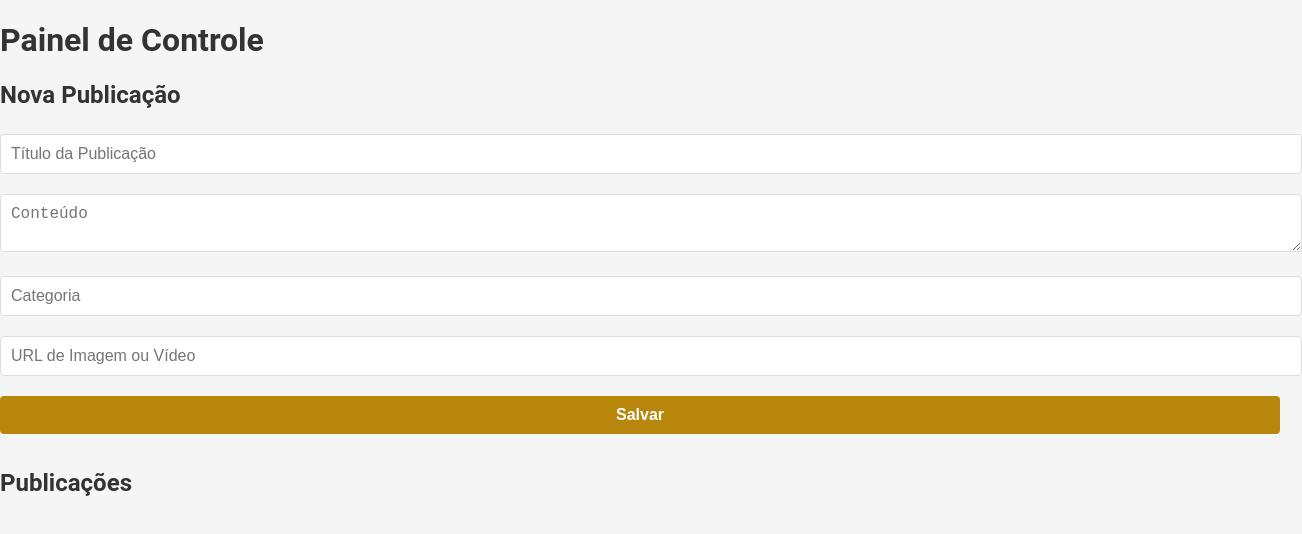
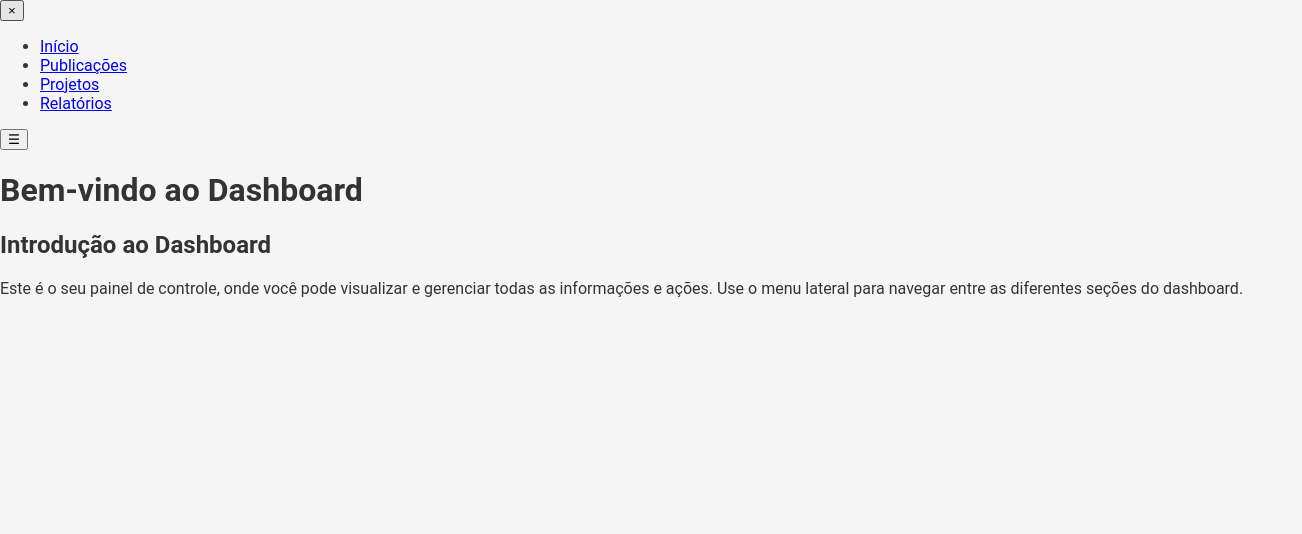
Before and after one commit to Max-16y/rdestimes, a website: page dashboard.html in a window 1280 px wide. Shown: the whole page, 1302 px wide, since content can reach past the window. Drawn offline with Linux system fonts and the light colour scheme.

Commit message:
Atualizar o dashboard.html

```diff
--- a/dashboard.html
+++ b/dashboard.html
@@ -1,31 +1,39 @@
 <!DOCTYPE html>
-<html lang="pt-BR">
+<html lang="pt-br">
 <head>
   <meta charset="UTF-8">
   <meta name="viewport" content="width=device-width, initial-scale=1.0">
-  <title>Painel de Publicações</title>
+  <title>Dashboard - Página Inicial</title>
   <link rel="stylesheet" href="css/dashboard.css">
-  <script defer src="server.js"></script>
+  <script src="https://cdnjs.cloudflare.com/ajax/libs/font-awesome/6.0.0-beta3/js/all.min.js"></script>
 </head>
-<body id="dashboard">
+<body>
+
+  <!-- Menu Lateral -->
+  <div id="sidebar">
+    <button class="close-btn" onclick="closeSidebar()">×</button>
+    <ul>
+      <li><a href="dashboard.html">Início</a></li>
+      <li><a href="publicacoes.html">Publicações</a></li>
+      <li><a href="projetos.html">Projetos</a></li>
+      <li><a href="relatorios.html">Relatórios</a></li>
+    </ul>
+  </div>
+
+  <!-- Barra de Navegação -->
   <header>
-    <h1>Painel de Controle</h1>
+    <button class="open-btn" onclick="openSidebar()">☰</button>
+    <h1>Bem-vindo ao Dashboard</h1>
   </header>
-  <main>
-    <section id="form-section">
-      <h2>Nova Publicação</h2>
-      <form id="publication-form" onsubmit="savePublication(event)">
-        <input type="text" id="titulo" placeholder="Título da Publicação" required>
-        <textarea id="conteudo" placeholder="Conteúdo" required></textarea>
-        <input type="text" id="categoria" placeholder="Categoria" required>
-        <input type="url" id="media-url" placeholder="URL de Imagem ou Vídeo">
-        <button type="submit">Salvar</button>
-      </form>
+
+  <!-- Conteúdo da Página de Início -->
+  <div id="content">
+    <section class="intro">
+      <h2>Introdução ao Dashboard</h2>
+      <p>Este é o seu painel de controle, onde você pode visualizar e gerenciar todas as informações e ações. Use o menu lateral para navegar entre as diferentes seções do dashboard.</p>
     </section>
-    <section id="publications">
-      <h2>Publicações</h2>
-      <div class="cards-container"></div>
-    </section>
-  </main>
+  </div>
+
+  <script src="js/dashboard.js"></script>
 </body>
 </html>
```
